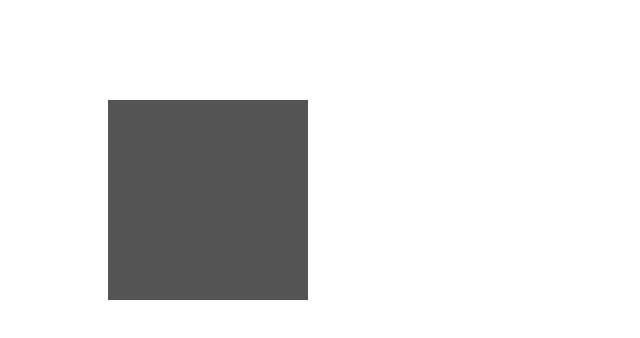
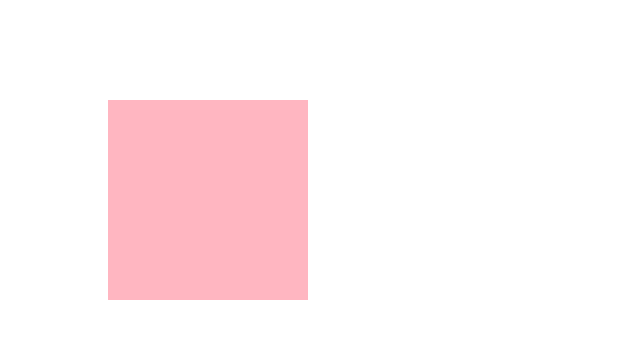
Before and after one commit to hahahaha3/first_git, a plain HTML site: page index.html in a window 1280 px wide. Shown: the whole page, without its empty margins (0-640 px from the left). Drawn offline with Linux system fonts and the light colour scheme.

Commit message:
박스 배경색 핑크로 변경

```diff
--- a/style.css
+++ b/style.css
@@ -1,6 +1,6 @@
 #box {
     width: 200px;
     height: 200px;
-    background: #555;
+    background: lightpink;
     margin: 100px;
 }
```
